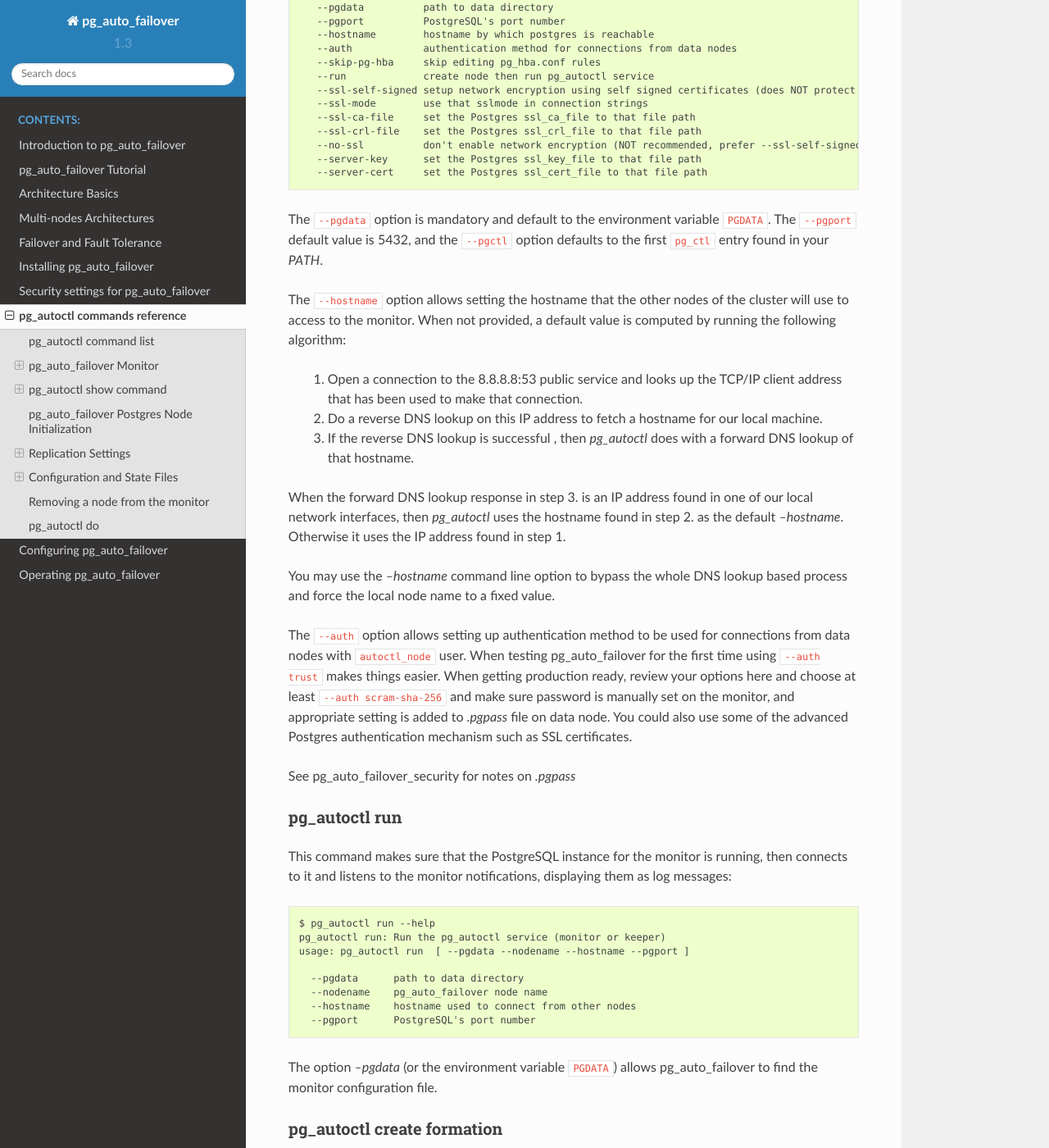
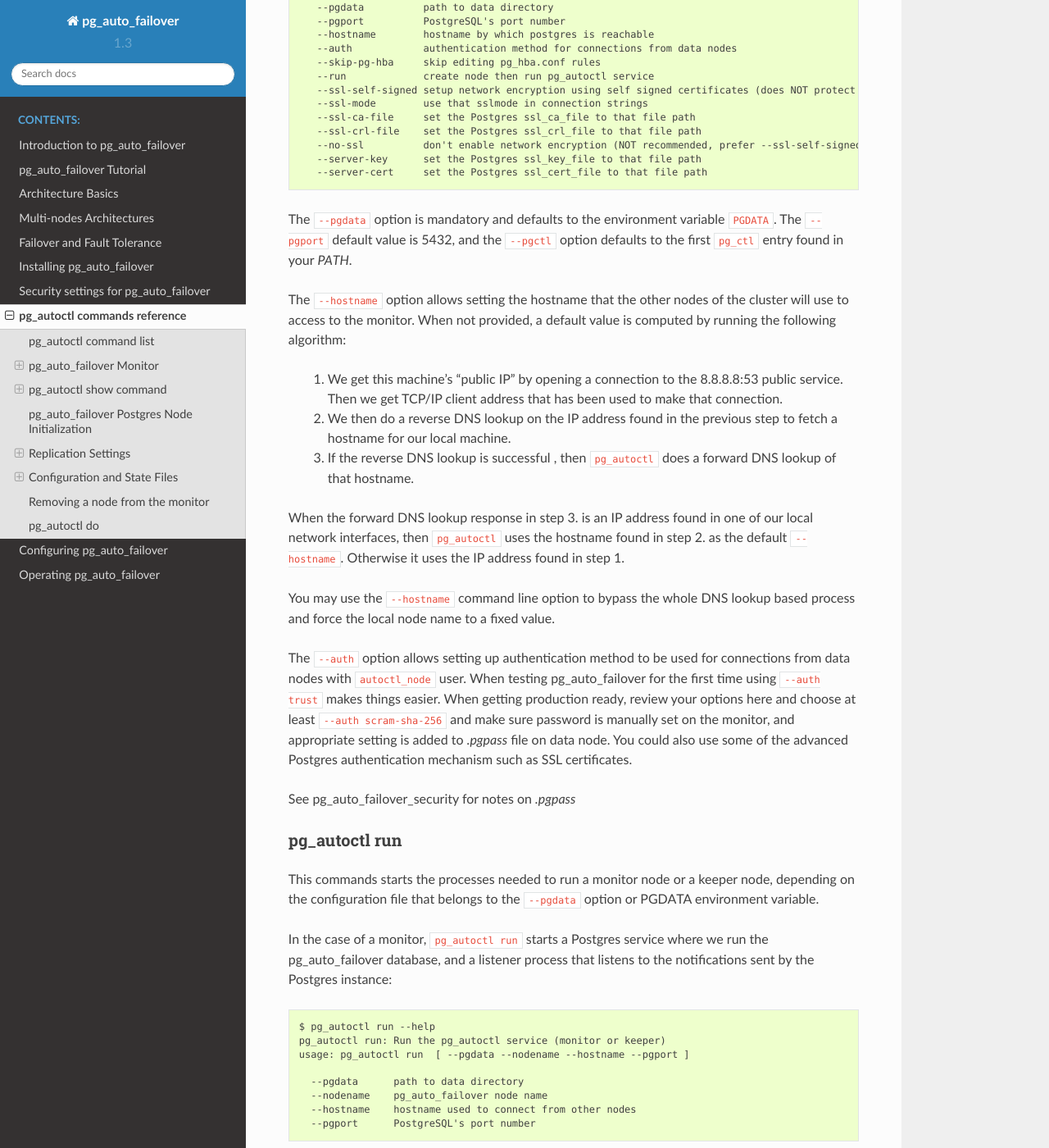
Before and after one commit to hapostgres/pg_auto_failover, a Sphinx documentation site: the page built from docs/ref/reference.rst, in a window 1280 px wide and 1400 px high, scrolled down 2475 px. Shown: the whole window at 82% size. Built offline with Sphinx 7.4.7 and the Read the Docs theme 2.0.0, drawn with Linux system fonts in a browser that asks for light colours; pages that are not in the unit, such as notebooks, are missing from menus; some of the changed text lies outside the part shown.

Commit message:
First pass of review of the new docs.

```diff
--- a/docs/ref/reference.rst
+++ b/docs/ref/reference.rst
@@ -144,29 +144,31 @@
     --server-key      set the Postgres ssl_key_file to that file path
     --server-cert     set the Postgres ssl_cert_file to that file path
 
-The ``--pgdata`` option is mandatory and default to the environment variable
-``PGDATA``. The ``--pgport`` default value is 5432, and the ``--pgctl``
-option defaults to the first ``pg_ctl`` entry found in your `PATH`.
+The ``--pgdata`` option is mandatory and defaults to the environment
+variable ``PGDATA``. The ``--pgport`` default value is 5432, and the
+``--pgctl`` option defaults to the first ``pg_ctl`` entry found in your
+`PATH`.
 
 The ``--hostname`` option allows setting the hostname that the other nodes
 of the cluster will use to access to the monitor. When not provided, a
 default value is computed by running the following algorithm:
 
-  1. Open a connection to the 8.8.8.8:53 public service and looks up the
-     TCP/IP client address that has been used to make that connection.
+  1. We get this machine's "public IP" by opening a connection to the
+     8.8.8.8:53 public service. Then we get TCP/IP client address
+     that has been used to make that connection.
 
-  2. Do a reverse DNS lookup on this IP address to fetch a hostname for our
-     local machine.
+  2. We then do a reverse DNS lookup on the IP address found in the previous
+     step to fetch a hostname for our local machine.
 
-  3. If the reverse DNS lookup is successful , then `pg_autoctl` does with a
+  3. If the reverse DNS lookup is successful , then ``pg_autoctl`` does a
      forward DNS lookup of that hostname.
 
 When the forward DNS lookup response in step 3. is an IP address found in
-one of our local network interfaces, then `pg_autoctl` uses the hostname
-found in step 2. as the default `--hostname`. Otherwise it uses the IP
+one of our local network interfaces, then ``pg_autoctl`` uses the hostname
+found in step 2. as the default ``--hostname``. Otherwise it uses the IP
 address found in step 1.
 
-You may use the `--hostname` command line option to bypass the whole DNS
+You may use the ``--hostname`` command line option to bypass the whole DNS
 lookup based process and force the local node name to a fixed value.
 
 The ``--auth`` option allows setting up authentication method to be used for
@@ -183,9 +185,13 @@
 pg_autoctl run
 ^^^^^^^^^^^^^^
 
-This command makes sure that the PostgreSQL instance for the monitor is
-running, then connects to it and listens to the monitor notifications,
-displaying them as log messages::
+This commands starts the processes needed to run a monitor node or a keeper
+node, depending on the configuration file that belongs to the ``--pgdata``
+option or PGDATA environment variable.
+
+In the case of a monitor, ``pg_autoctl run`` starts a Postgres service where
+we run the pg_auto_failover database, and a listener process that listens to
+the notifications sent by the Postgres instance::
 
   $ pg_autoctl run --help
   pg_autoctl run: Run the pg_autoctl service (monitor or keeper)
@@ -452,6 +458,11 @@
 	 have the same system identifier, and so in pg_auto_failover all the
 	 nodes in a same group have that constraint too.
 
+	 When the system identifier matches the already registered system
+	 identifier of other nodes in the same group, then the node is set-up as
+	 a standby and Postgres is started with the primary conninfo pointed at
+	 the current primary.
+
 When `--hostname` is omitted, it is computed as above (see
 :ref:`pg_autoctl_create_monitor`), with the difference that step 1 uses the
 monitor IP and port rather than the public service 8.8.8.8:53.
@@ -555,7 +566,7 @@
 Sample configuration file
 ^^^^^^^^^^^^^^^^^^^^^^^^^
 
-The pg_autoctl configuraiton file for an instance serving the data directory
+The pg_autoctl configuration file for an instance serving the data directory
 at ``/data/pgsql`` is found at
 ``~/.config/pg_autoctl/data/pgsql/pg_autoctl.cfg``, written in the INI
 format.
```
Also changed, not shown: README.md (+7 -7 lines), docs/architecture-multi-standby.rst (+7 -6 lines), docs/architecture.rst (+11 -8 lines).
